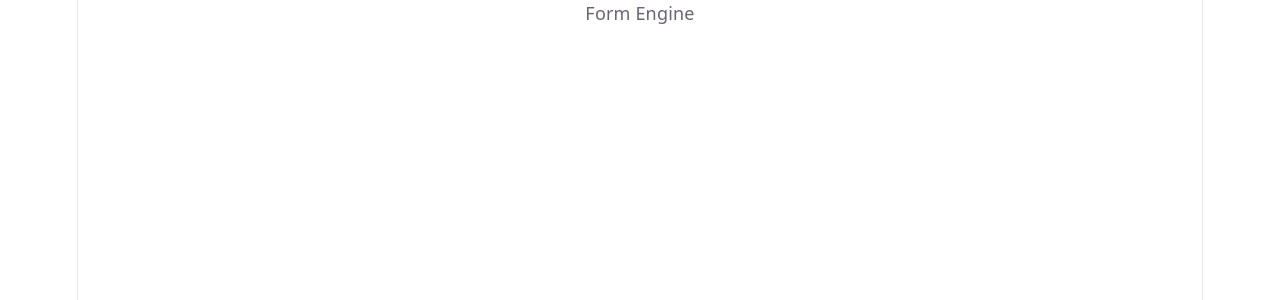
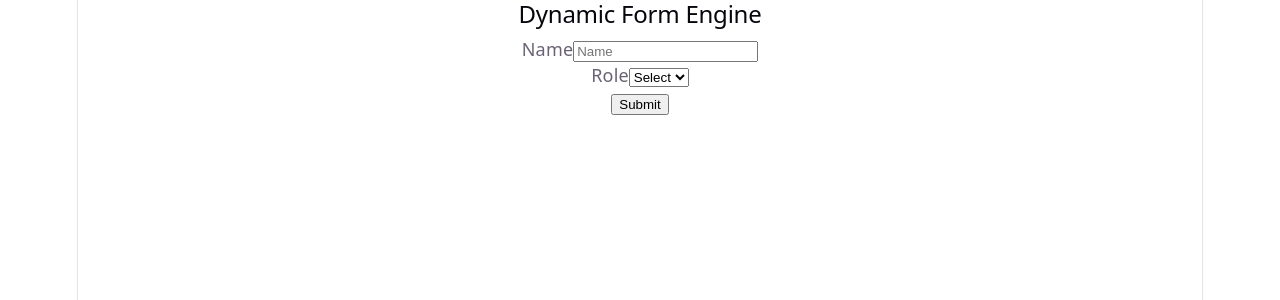
Before and after one commit to Pratikshya-N/form-engine, a React (Vite) app: page / in a window 1280 px wide. Shown: the top 300 px of the page. Built offline with nearby package versions, Linux system fonts and the light colour scheme.

Commit message:
feat: implement schema-driven form with conditional rendering

```diff
--- a/src/App.tsx
+++ b/src/App.tsx
@@ -1,5 +1,12 @@
+import FormRenderer from './components/FormRenderer';
+
 function App() {
-  return <div>Form Engine</div>;
+  return (
+    <div>
+      <h2>Dynamic Form Engine</h2>
+      <FormRenderer />
+    </div>
+  );
 }
 
 export default App;
--- /dev/null
+++ b/src/components/FieldRenderer.tsx
@@ -0,0 +1,33 @@
+import type { Field } from '../types/formTypes';
+
+interface Props {
+  field: Field;
+  register: any;
+}
+
+const FieldRenderer = ({ field, register }: Props) => {
+  switch (field.type) {
+    case 'text':
+      return <input {...register(field.name)} placeholder={field.label} />;
+
+    case 'number':
+      return <input type="number" {...register(field.name)} />;
+
+    case 'select':
+      return (
+        <select {...register(field.name)}>
+          <option value="">Select</option>
+          {field.options?.map((opt) => (
+            <option key={opt.value} value={opt.value}>
+              {opt.label}
+            </option>
+          ))}
+        </select>
+      );
+
+    default:
+      return null;
+  }
+};
+
+export default FieldRenderer;
--- /dev/null
+++ b/src/components/FormRenderer.tsx
@@ -0,0 +1,36 @@
+import { useForm, useWatch } from 'react-hook-form';
+import { formSchema } from '../schema/formSchema';
+import FieldRenderer from './FieldRenderer';
+
+const FormRenderer = () => {
+  const { register, control, handleSubmit } = useForm();
+
+  const values = useWatch({ control });
+
+  const onSubmit = (data: any) => {
+    console.log('Form Data:', data);
+  };
+
+  const shouldRender = (field: any) => {
+    if (!field.conditional) return true;
+
+    return values?.[field.conditional.field] === field.conditional.value;
+  };
+
+  return (
+    <form onSubmit={handleSubmit(onSubmit)}>
+      {formSchema.map((field) =>
+        shouldRender(field) ? (
+          <div key={field.name}>
+            <label>{field.label}</label>
+            <FieldRenderer field={field} register={register} />
+          </div>
+        ) : null
+      )}
+
+      <button type="submit">Submit</button>
+    </form>
+  );
+};
+
+export default FormRenderer;
--- /dev/null
+++ b/src/schema/formSchema.ts
@@ -0,0 +1,28 @@
+import type { Field } from '../types/formTypes';
+
+export const formSchema: Field[] = [
+  {
+    name: 'name',
+    label: 'Name',
+    type: 'text',
+    validation: { required: true }
+  },
+  {
+    name: 'role',
+    label: 'Role',
+    type: 'select',
+    options: [
+      { label: 'User', value: 'user' },
+      { label: 'Admin', value: 'admin' }
+    ]
+  },
+  {
+    name: 'adminCode',
+    label: 'Admin Code',
+    type: 'text',
+    conditional: {
+      field: 'role',
+      value: 'admin'
+    }
+  }
+];
--- /dev/null
+++ b/src/types/formTypes.ts
@@ -0,0 +1,19 @@
+export type FieldType = 'text' | 'number' | 'select';
+
+export interface Field {
+  name: string;
+  label: string;
+  type: FieldType;
+
+  options?: { label: string; value: string }[];
+
+  validation?: {
+    required?: boolean;
+    minLength?: number;
+  };
+
+  conditional?: {
+    field: string;
+    value: string;
+  };
+}
```
Also changed, not shown: src/hooks/useFormEngine.ts (added), src/utils/validation.ts (added).
